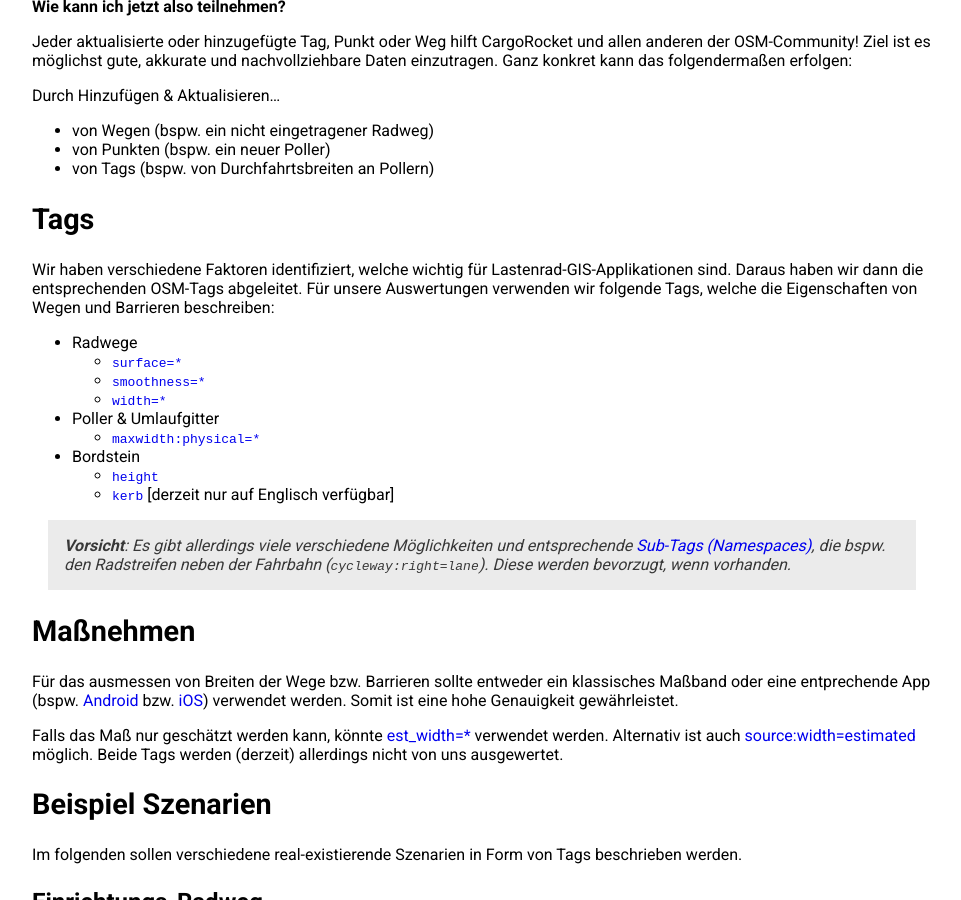
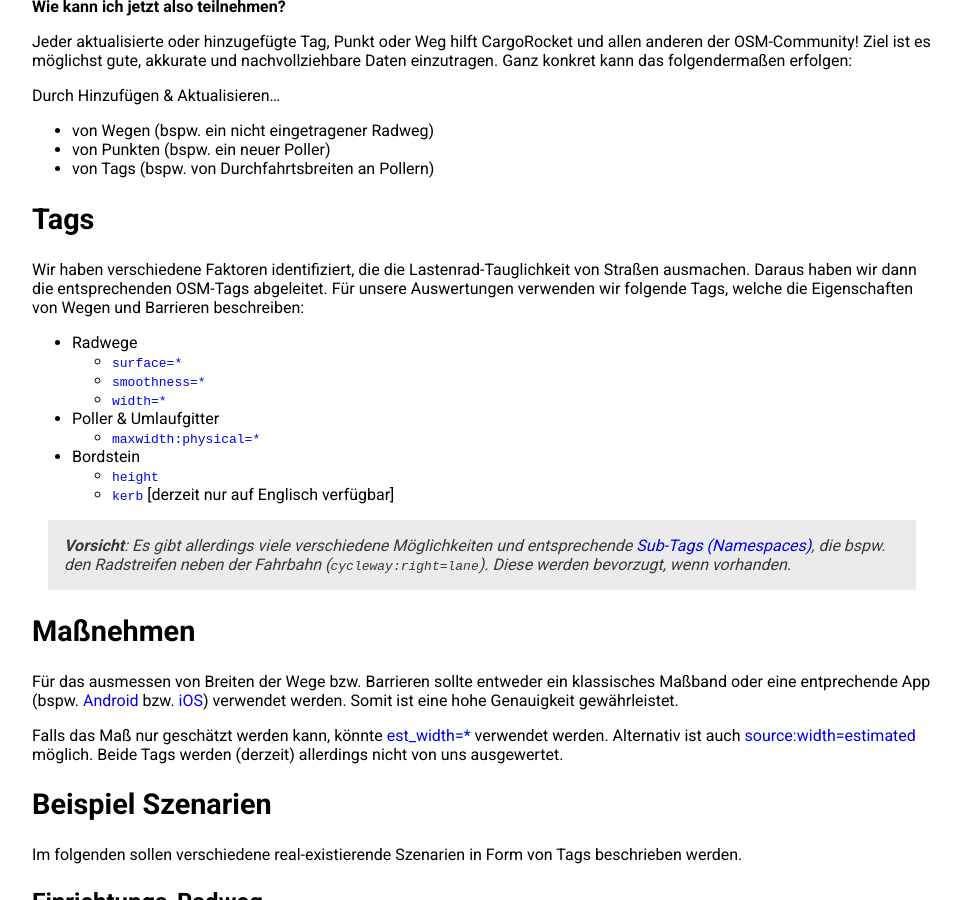
Before and after one commit to CargoRocket/website, a Jekyll site: the page built from _posts/2021-04-17-mapping-tutorial.md, in a window 1280 px wide and 900 px high, scrolled down 745 px. Shown: the whole window, without its empty margins (158-1119 px from the left). Built offline with Jekyll 4.4.1, drawn with Linux system fonts in a browser that asks for light colours; some of the changed text lies outside the part shown.

Commit message:
Apply suggestions from Alexandra
improved description of blog post

Co-authored-by: AlexandraKapp <alexandra.kapp2@gmail.com>

```diff
--- a/_posts/2021-04-17-mapping-tutorial.md
+++ b/_posts/2021-04-17-mapping-tutorial.md
@@ -32,7 +32,7 @@ Durch Hinzufügen & Aktualisieren...
 
 ## Tags
 
-Wir haben verschiedene Faktoren identifiziert, welche wichtig für Lastenrad-GIS-Applikationen sind. Daraus haben wir dann die entsprechenden OSM-Tags abgeleitet. Für unsere Auswertungen verwenden wir folgende Tags, welche die Eigenschaften von Wegen und Barrieren beschreiben:
+Wir haben verschiedene Faktoren identifiziert, die die Lastenrad-Tauglichkeit von Straßen ausmachen. Daraus haben wir dann die entsprechenden OSM-Tags abgeleitet. Für unsere Auswertungen verwenden wir folgende Tags, welche die Eigenschaften von Wegen und Barrieren beschreiben:
 
 * Radwege
   *  [`surface=*`](https://wiki.openstreetmap.org/wiki/DE:Key:surface)
```
Also changed, not shown: other parts of _posts/2021-04-17-mapping-tutorial.md (+1 -1 lines).
